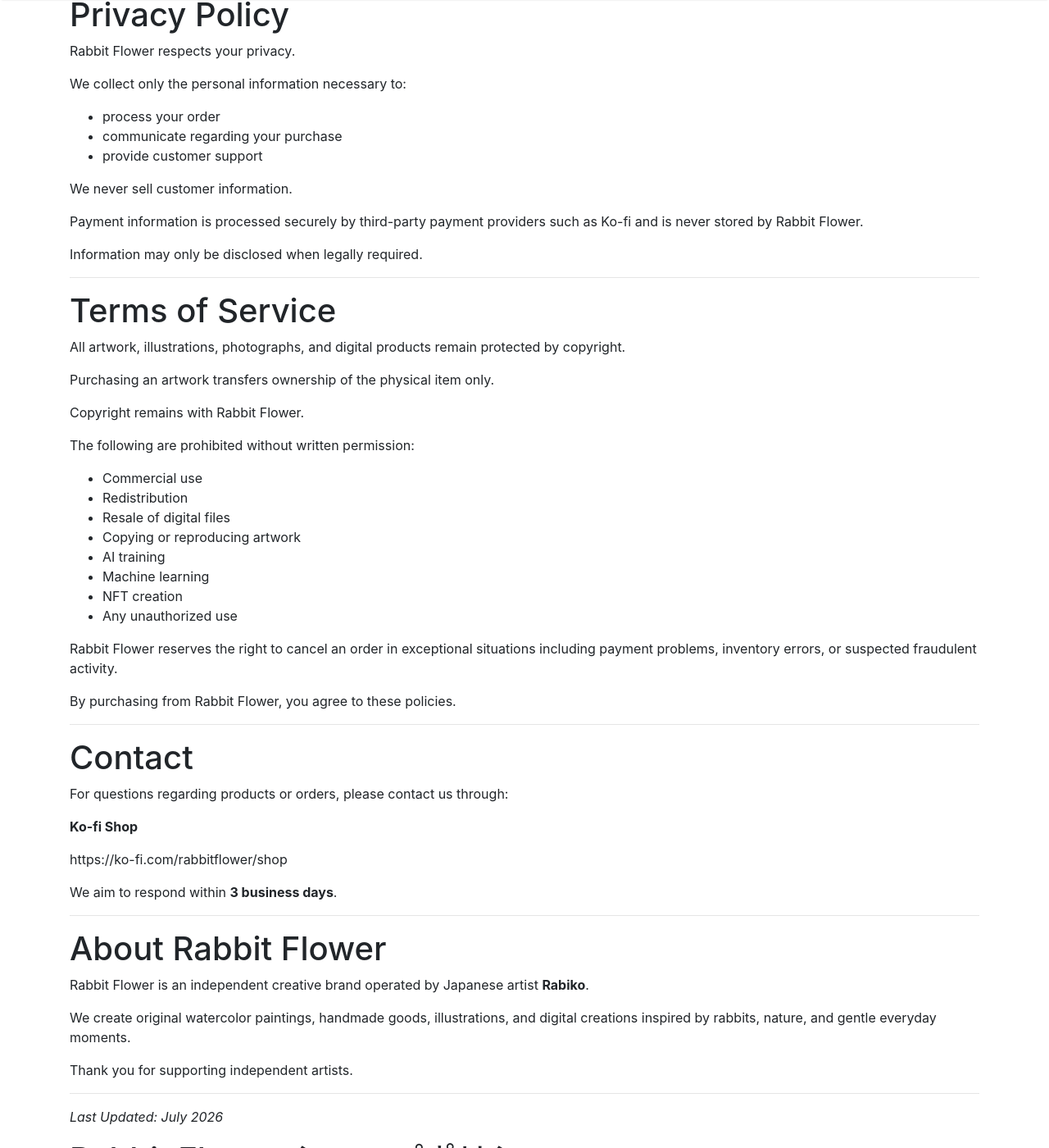
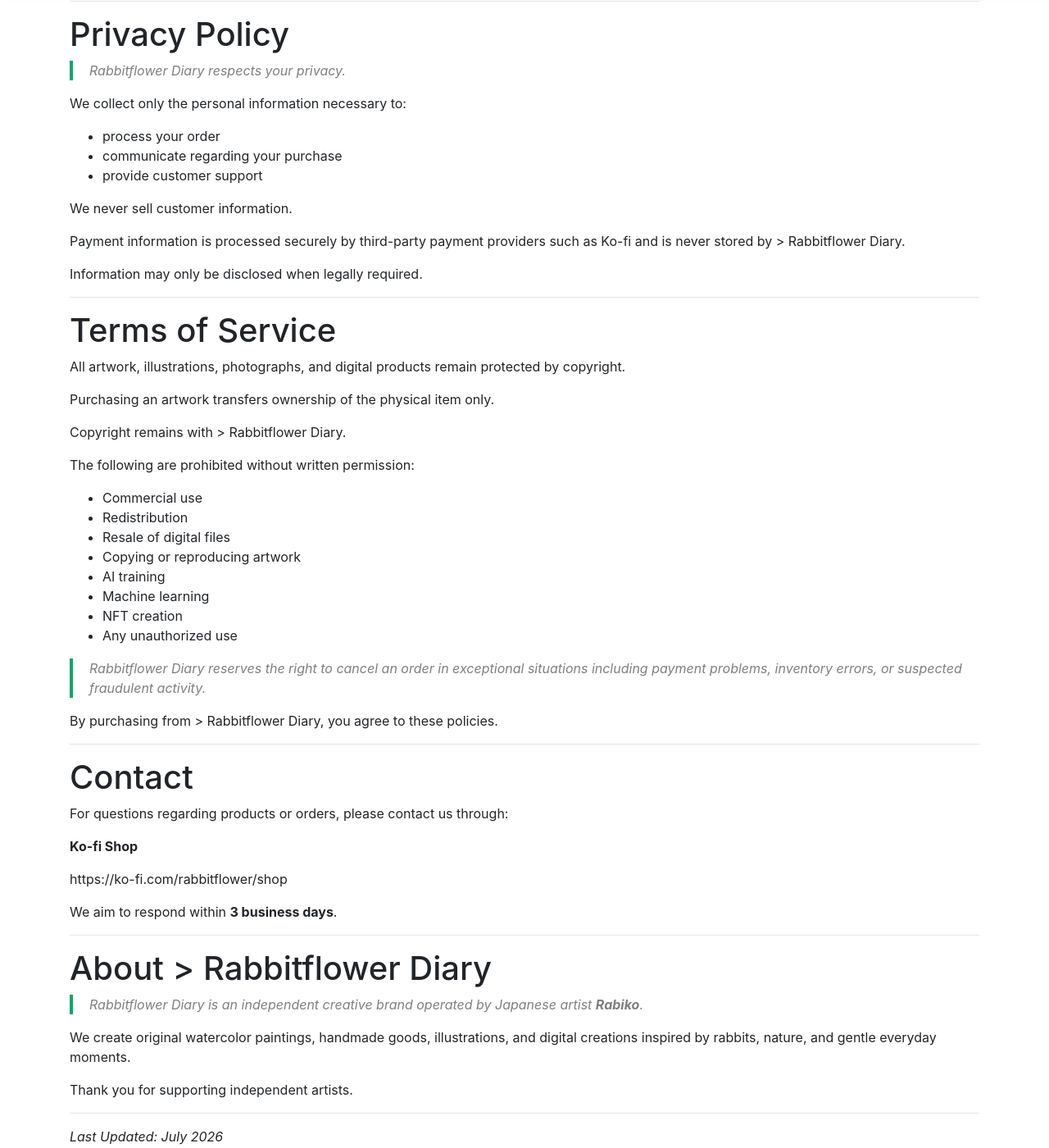
Before and after one commit to RabiHouse/RabbitHouse.github.io, a Jekyll site: the page built from _pages/policies.md, in a window 1280 px wide and 1400 px high, scrolled down 2134 px. Shown: the whole window at 82% size. Built offline with Jekyll 4.4.1, drawn with Linux system fonts in a browser that asks for light colours; nearby versions of some CDN libraries; some of the changed text lies outside the part shown.

Commit message:
policies3

```diff
--- a/_pages/policies.md
+++ b/_pages/policies.md
@@ -5,7 +5,7 @@ permalink: /policies/
 ---
 
 
-Rabbit Flower
+>  Rabbitflower Diary
 
 Original watercolor artwork and digital creations by Japanese artist Rabiko.
 
@@ -15,11 +15,11 @@ https://ko-fi.com/rabbitflower/shop
 
 ※下記に日本語版有り
 
-# Rabbit Flower – Shop Policies
+# >  Rabbitflower Diary – Shop Policies
 
-Welcome to Rabbit Flower.
+Welcome to >  Rabbitflower Diary.
 
-Rabbit Flower is an independent art shop operated by Rabiko, offering original watercolor artwork, handmade creations, and digital products.
+>  Rabbitflower Diary is an independent art shop operated by Rabbitflower, offering original watercolor artwork, handmade creations, and digital products.
 
 **Official Shop**
 
@@ -102,7 +102,7 @@ Approved refunds will be issued using the original payment method.
 
 # Privacy Policy
 
-Rabbit Flower respects your privacy.
+>  Rabbitflower Diary respects your privacy.
 
 We collect only the personal information necessary to:
 
@@ -112,7 +112,7 @@ We collect only the personal information necessary to:
 
 We never sell customer information.
 
-Payment information is processed securely by third-party payment providers such as Ko-fi and is never stored by Rabbit Flower.
+Payment information is processed securely by third-party payment providers such as Ko-fi and is never stored by >  Rabbitflower Diary.
 
 Information may only be disclosed when legally required.
 
@@ -124,7 +124,7 @@ All artwork, illustrations, photographs, and digital products remain protected b
 
 Purchasing an artwork transfers ownership of the physical item only.
 
-Copyright remains with Rabbit Flower.
+Copyright remains with >  Rabbitflower Diary.
 
 The following are prohibited without written permission:
 
@@ -137,9 +137,9 @@ The following are prohibited without written permission:
 - NFT creation
 - Any unauthorized use
 
-Rabbit Flower reserves the right to cancel an order in exceptional situations including payment problems, inventory errors, or suspected fraudulent activity.
+>  Rabbitflower Diary reserves the right to cancel an order in exceptional situations including payment problems, inventory errors, or suspected fraudulent activity.
 
-By purchasing from Rabbit Flower, you agree to these policies.
+By purchasing from >  Rabbitflower Diary, you agree to these policies.
 
 ---
 
@@ -155,9 +155,9 @@ We aim to respond within **3 business days**.
 
 ---
 
-# About Rabbit Flower
+# About >  Rabbitflower Diary
 
-Rabbit Flower is an independent creative brand operated by Japanese artist **Rabiko**.
+>  Rabbitflower Diary is an independent creative brand operated by Japanese artist **Rabiko**.
 
 We create original watercolor paintings, handmade goods, illustrations, and digital creations inspired by rabbits, nature, and gentle everyday moments.
 
@@ -170,11 +170,11 @@ _Last Updated: July 2026_
 
 
 
-# Rabbit Flower ショップポリシー
+# >  Rabbitflower Diary ショップポリシー
 
-Rabbit Flowerをご利用いただき、ありがとうございます。
+>  Rabbitflower Diaryをご利用いただき、ありがとうございます。
 
-Rabbit Flowerは、Rabbitflowerが運営するアートショップです。
+>  Rabbitflower Diaryは、Rabbitflowerが運営するアートショップです。
 オリジナル水彩画、ハンドメイド作品、デジタル作品などを制作・販売しています。
 
 **公式ショップ（Ko-fi）**
@@ -274,7 +274,7 @@ https://ko-fi.com/rabbitflower/shop
 
 # プライバシーポリシー
 
-Rabbit Flowerでは、お客様の個人情報を適切に管理いたします。
+>  Rabbitflower Diaryでは、お客様の個人情報を適切に管理いたします。
 
 取得する情報は以下の目的のみに利用します。
 
@@ -284,7 +284,7 @@ Rabbit Flowerでは、お客様の個人情報を適切に管理いたします
 
 個人情報を第三者へ販売・提供することはありません。
 
-決済情報はKo-fiなどの決済サービスにより安全に処理され、Rabbit Flowerがカード情報等を保持することはありません。
+決済情報はKo-fiなどの決済サービスにより安全に処理され、>  Rabbitflower Diaryがカード情報等を保持することはありません。
 
 法令に基づく場合を除き、お客様の情報を第三者へ開示することはありません。
 
@@ -292,7 +292,7 @@ Rabbit Flowerでは、お客様の個人情報を適切に管理いたします
 
 # 利用規約
 
-当ショップで販売している作品・イラスト・写真・デジタルデータなどの著作権は、すべてRabbit Flowerに帰属します。
+当ショップで販売している作品・イラスト・写真・デジタルデータなどの著作権は、すべて>  Rabbitflower Diaryに帰属します。
 
 作品をご購入いただいた場合でも、著作権は譲渡されません。
 
@@ -325,9 +325,9 @@ https://ko-fi.com/rabbitflower/shop
 
 ---
 
-# Rabbit Flowerについて
+# >  Rabbitflower Diaryについて
 
-Rabbit Flowerは、日本人アーティスト「らびこ」が運営する個人ブランドです。
+>  Rabbitflower Diaryは、日本人アーティスト「Rabbitflower」が運営する個人ブランドです。
 
 うさぎや自然をテーマにしたオリジナル水彩画、イラスト、ハンドメイド作品、デジタル作品などを制作しています。
 
```
Also changed, not shown: shop/index.html (+14 -1 lines), shop/pinterest-311fa.html (added, +27 -0 lines).
